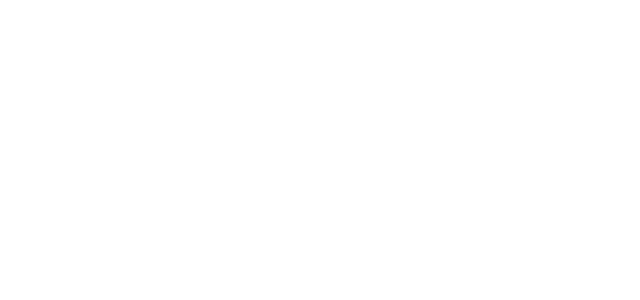
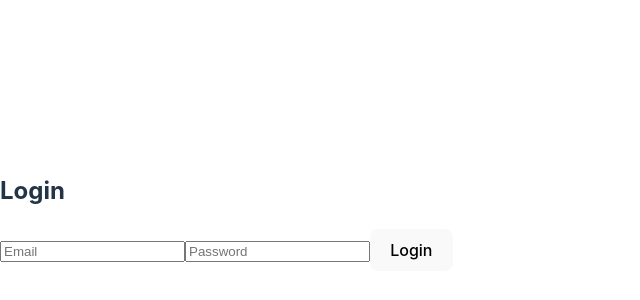
Before and after one commit to LarryMoreno/BracketMaster, a React (Vite) app in the folder frontend/: page /login in a window 1280 px wide. Before the commit this address had no page. Shown: the part 180-480 px from the top of the page, without its empty margins (0-640 px from the left). Built offline with nearby package versions, Linux system fonts and the light colour scheme.

Commit message:
added login setup for frontend and backend

```diff
--- a/frontend/src/App.jsx
+++ b/frontend/src/App.jsx
@@ -1,6 +1,7 @@
 import { BrowserRouter as Router, Routes, Route } from "react-router-dom";
 import HomePage from "./pages/HomePage";
 import RegisterForm from "./pages/RegisterForm"
+import Login from "./pages/Login"
 // import TournamentPage from "./pages/TournamentPage";
 // TODO: implement page for tournaments
 
@@ -11,7 +12,7 @@
       <Routes>
         <Route path="/" element={<HomePage />} />
         <Route path="/registration" element={<RegisterForm />} />
-        {/* add this back when tournmanent page is done <Route path="/tournament/:id" element={<TournamentPage />} /> */}
+        <Route path="/login" element={<Login />} />
       </Routes>
     </Router>
   );
--- a/frontend/src/pages/HomePage.jsx
+++ b/frontend/src/pages/HomePage.jsx
@@ -15,9 +15,9 @@
         <Link to="/tournament/new" className="px-6 py-3 bg-blue-500 text-white rounded-lg shadow-md hover:bg-blue-600">
           Create Tournament
         </Link>
-        {/* route to view tournament page */}
-        <Link to="/tournaments" className="px-6 py-3 bg-gray-500 text-white rounded-lg shadow-md hover:bg-gray-600">
-          View Tournaments
+        {/* route to view login page */}
+        <Link to="/login" className="px-6 py-3 bg-gray-500 text-white rounded-lg shadow-md hover:bg-gray-600">
+          Login
         </Link>
         {/* route to registration */}
         <Link to="/registration" className="px-6 py-3 bg-gray-500 text-white rounded-lg shadow-md hover:bg-gray-600">
--- /dev/null
+++ b/frontend/src/pages/Login.jsx
@@ -0,0 +1,36 @@
+import { useState } from "react";
+import axios from "axios";
+
+// basic login
+const Login = () => {
+    const [email, setEmail] = useState("");
+    const [password, setPassword] = useState("");
+    const [message, setMessage] = useState("");
+
+    const handleLogin = async (e) => {
+        e.preventDefault();
+        try {
+          // get the res from backend
+            const response = await axios.post("http://127.0.0.1:5000/login", { email, password });
+            localStorage.setItem("token", response.data.token);
+            setMessage("Login successful!");
+            console.log("login successfull!")
+        } catch (error) {
+            setMessage("Invalid credentials.");
+        }
+    };
+
+    return (
+        <div>
+            <h2>Login</h2>
+            <form onSubmit={handleLogin}>
+                <input type="email" placeholder="Email" value={email} onChange={(e) => setEmail(e.target.value)} required />
+                <input type="password" placeholder="Password" value={password} onChange={(e) => setPassword(e.target.value)} required />
+                <button type="submit">Login</button>
+            </form>
+            <p>{message}</p>
+        </div>
+    );
+};
+
+export default Login;
--- /dev/null
+++ b/package.json
@@ -0,0 +1,5 @@
+{
+  "dependencies": {
+    "axios": "^1.7.9"
+  }
+}
```
Also changed, not shown: 2 other files (tests, documents, lock files or other folders).
